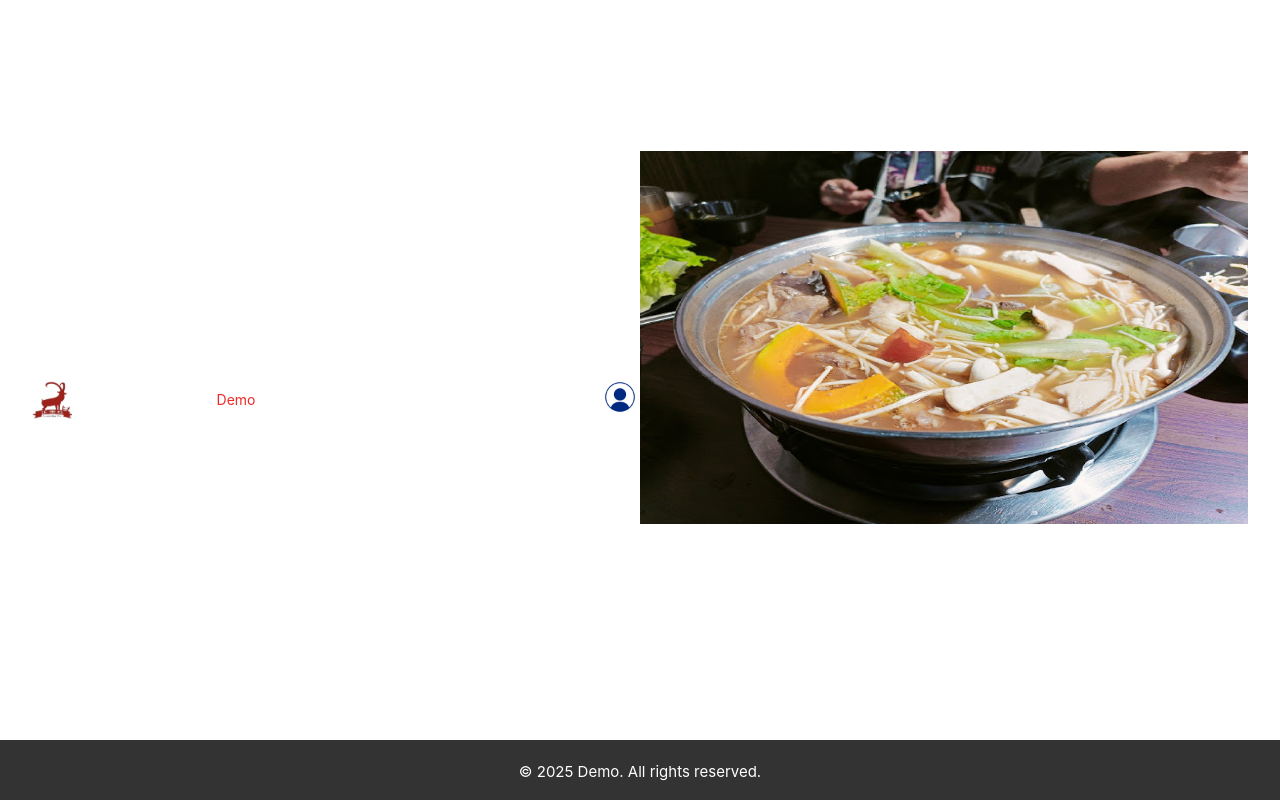
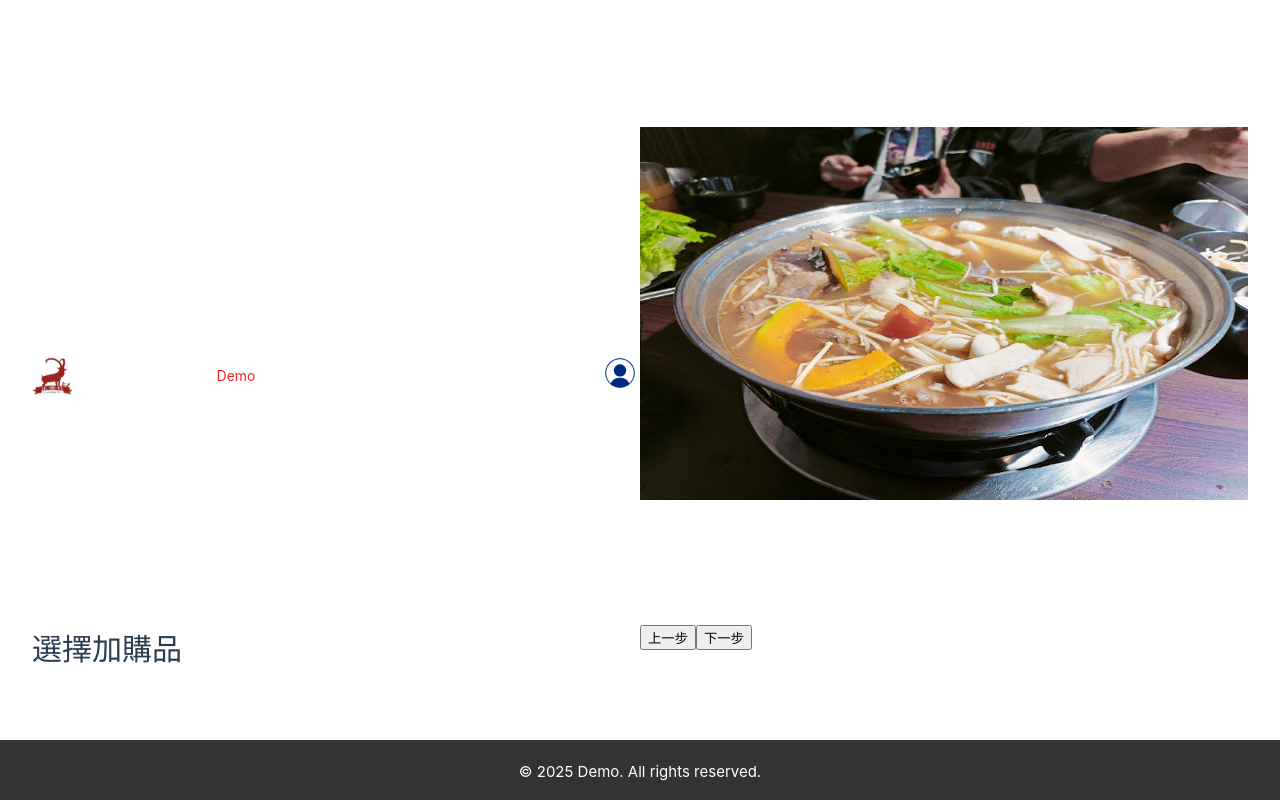
Before and after one commit to ForWork00/order-sys-frontend, a Vue app: page /ingredients in a window 1280 px wide. Built offline with nearby package versions, Linux system fonts and the light colour scheme.

Commit message:
feat:新增配置動態路由流程控制 & 新增加購品頁面、支付頁面和成功送單頁面

```diff
--- /dev/null
+++ b/src/api/flowStepConfig.js
@@ -0,0 +1,17 @@
+// 定義路由步驟的地方，預設會照著陣列中[0,1,2,3,4]步驟推進或退後，例如
+// [
+// { name: "開始點餐", path: "/" },
+// { name: "選擇湯底", path: "/soup" },
+// { name: "選擇加購品", path: "/ingredients" },
+// { name: "選擇付款方式", path: "/payment" },
+// { name: "訂單成功送出", path: "/success" },
+// ]
+// 當前在選擇加購品的頁面(/ingredients)，那他的上一步就是選擇湯底(/soup)，下一步就是選擇付款方式(/payment)
+// 如果需要變動順序，只需調整陣列內的內容即可
+export const flowSteps = [
+  { name: "開始點餐", path: "/" },
+  { name: "選擇湯底", path: "/soup" },
+  { name: "選擇加購品", path: "/ingredients" },
+  { name: "選擇付款方式", path: "/payment" },
+  { name: "訂單成功送出", path: "/success" },
+]
--- /dev/null
+++ b/src/api/stepSwitch.js
@@ -0,0 +1,15 @@
+import { flowSteps } from "./flowstepConfig"
+
+// 根據當前路徑取得下一步的路由
+export function getNextStep(currentPath) {
+  const currentIndex = flowSteps.findIndex(step => step.path === currentPath)
+  return currentIndex !== -1 && currentIndex < flowSteps.length - 1
+    ? flowSteps[currentIndex + 1].path
+    : null
+}
+
+// 根據當前路徑取得上一步的路由
+export function getPreviousStep(currentPath) {
+  const currentIndex = flowSteps.findIndex(step => step.path === currentPath)
+  return currentIndex > 0 ? flowSteps[currentIndex - 1].path : null
+}
--- a/src/components/StartOrdering.vue
+++ b/src/components/StartOrdering.vue
@@ -1,15 +1,20 @@
 <script setup>
-import { useRouter } from 'vue-router';
+import { useRoute, useRouter } from 'vue-router'
+import { getNextStep, getPreviousStep } from "@/api/stepSwitch.js"
+const route = useRoute()
 const router = useRouter()
-const goSelectSoup = () => {
 
-   router.push({ name: 'soup-base' })
+const goToNextStep = () => {
+  const nextStepPath = getNextStep(route.path)
+  if (nextStepPath) {
+    router.push(nextStepPath)
+  }
 }
 </script>
 
 
 <template>
-  <button @click="goSelectSoup">開始點餐</button>
+  <button @click="goToNextStep">開始點餐</button>
 </template>
 
 
--- /dev/null
+++ b/src/components/ingredients.vue
@@ -0,0 +1,37 @@
+<script setup>
+import { ref } from 'vue'
+import { useRoute, useRouter } from 'vue-router'
+import { getNextStep, getPreviousStep } from "@/api/stepSwitch.js"
+const route = useRoute()
+const router = useRouter()
+
+const goToNextStep = () => {
+  const nextStepPath = getNextStep(route.path)
+  if (nextStepPath) {
+    router.push(nextStepPath)
+  }
+}
+
+const goToPreviousStep = () => {
+  const previousStepPath = getPreviousStep(route.path)
+  if (previousStepPath) {
+    router.push(previousStepPath)
+  }
+}
+
+</script>
+
+<template>
+  <h1>選擇加購品</h1>
+
+  <div class="step-switch">
+    <button @click="goToPreviousStep">上一步</button>
+    <button @click="goToNextStep">下一步</button>
+  </div>
+</template>
+
+<style scoped>
+  .step-switch {
+    display: block;
+  }
+</style>
--- /dev/null
+++ b/src/components/payment.vue
@@ -0,0 +1,37 @@
+<script setup>
+import { ref } from 'vue'
+import { useRoute, useRouter } from 'vue-router'
+import { getNextStep, getPreviousStep } from "@/api/stepSwitch.js"
+const route = useRoute()
+const router = useRouter()
+
+const goToNextStep = () => {
+  const nextStepPath = getNextStep(route.path)
+  if (nextStepPath) {
+    router.push(nextStepPath)
+  }
+}
+
+const goToPreviousStep = () => {
+  const previousStepPath = getPreviousStep(route.path)
+  if (previousStepPath) {
+    router.push(previousStepPath)
+  }
+}
+
+</script>
+
+<template>
+  <h1>選擇支付方式</h1>
+
+  <div class="step-switch">
+    <button @click="goToPreviousStep">上一步</button>
+    <button @click="goToNextStep">下一步</button>
+  </div>
+</template>
+
+<style scoped>
+.step-switch {
+  display: block;
+}
+</style>
--- a/src/components/soupBase.vue
+++ b/src/components/soup.vue
@@ -1,5 +1,23 @@
 <script setup>
   import { ref } from 'vue'
+  import { useRoute, useRouter } from 'vue-router'
+  import { getNextStep, getPreviousStep } from "@/api/stepSwitch.js"
+  const route = useRoute()
+  const router = useRouter()
+
+  const goToNextStep = () => {
+    const nextStepPath = getNextStep(route.path)
+    if (nextStepPath) {
+      router.push(nextStepPath)
+    }
+  }
+
+  const goToPreviousStep = () => {
+    const previousStepPath = getPreviousStep(route.path)
+    if (previousStepPath) {
+      router.push(previousStepPath)
+    }
+  }
 
   const value = ref(0)
   const min = 0
@@ -16,8 +34,8 @@
 
 <template>
   <h1>選擇湯底</h1>
-<!-- 這邊先寫死，之後要打api向後端要湯底資料 -->
- <!-- 第二個湯底 -->
+  <!-- 這邊先寫死，之後要打api向後端要湯底資料 -->
+  <!-- 第二個湯底 -->
   <div class="soup1">
     <img src="" alt="招牌紅燒湯底">
 
@@ -28,7 +46,7 @@
     </div>
   </div>
   <!-- 第二個湯底 -->
-   <div class="soup2">
+  <div class="soup2">
     <img src="" alt="麻辣紅燒湯底">
 
     <div class="number-input">
@@ -38,7 +56,7 @@
     </div>
   </div>
   <!-- 第三個湯底 -->
-   <div class="soup3">
+  <div class="soup3">
     <img src="" alt="清燉蔬菜湯底">
 
     <div class="number-input">
@@ -47,16 +65,17 @@
       <button class="increment" @click="increment">▶</button>
     </div>
   </div>
-  <!-- 下一步，選擇加購品 -->
-  <div class="goAddOns">
-    <button>下一步</button>
+  <!-- 下一步或是上一步 -->
+  <div class="step-switch">
+    <button @click="goToPreviousStep">上一步</button>
+    <button @click="goToNextStep">下一步</button>
   </div>
 
 
 </template>
 
 <style scoped>
-.goAddOns{
+.step-switch{
   display: block;
 }
 .number-input {
--- /dev/null
+++ b/src/components/success.vue
@@ -0,0 +1,17 @@
+<script setup>
+import {  useRouter } from 'vue-router'
+const router = useRouter()
+const goHome = () => {
+  router.push('/')
+}
+</script>
+
+<template>
+  <h1>訂單已成功送出</h1>
+  <button @click="goHome">回主畫面</button>
+
+</template>
+
+<style scoped>
+
+</style>
--- a/src/router/index.js
+++ b/src/router/index.js
@@ -1,9 +1,11 @@
 import { createRouter, createWebHistory } from 'vue-router'
 import StartOrdering from '@/components/StartOrdering.vue'
-import soupBase from '@/components/soupBase.vue'
+import soup from '@/components/soup.vue'
+import ingredients from '@/components/ingredients.vue'
 import login from '@/components/login.vue'
 import register from '@/components/register.vue'
-
+import payment from '@/components/payment.vue'
+import success from '@/components/success.vue'
 const router = createRouter({
   history: createWebHistory(import.meta.env.BASE_URL),
   routes: [
@@ -13,9 +15,24 @@ const router = createRouter({
       component: StartOrdering,
     },
     {
-      path: '/soup-base',
-      name: 'soup-base',
-      component: soupBase
+      path: '/soup',
+      name: 'soup',
+      component: soup
+    },
+    {
+      path: '/ingredients',
+      name: 'ingredients',
+      component: ingredients
+    },
+    {
+      path: '/payment',
+      name: 'payment',
+      component: payment
+    },
+    {
+      path: '/success',
+      name: 'success',
+      component: success
     },
     {
       path: '/login',
```
